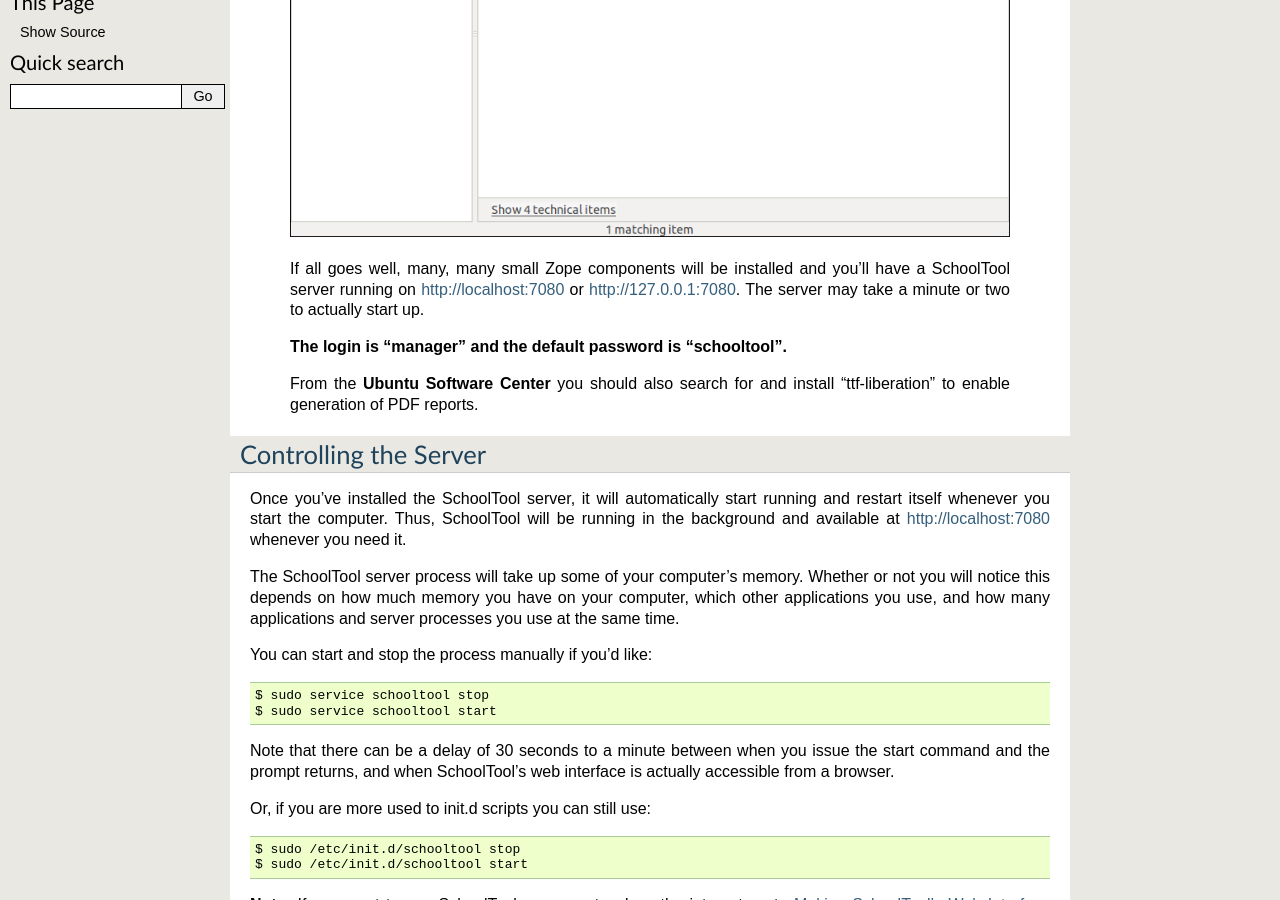
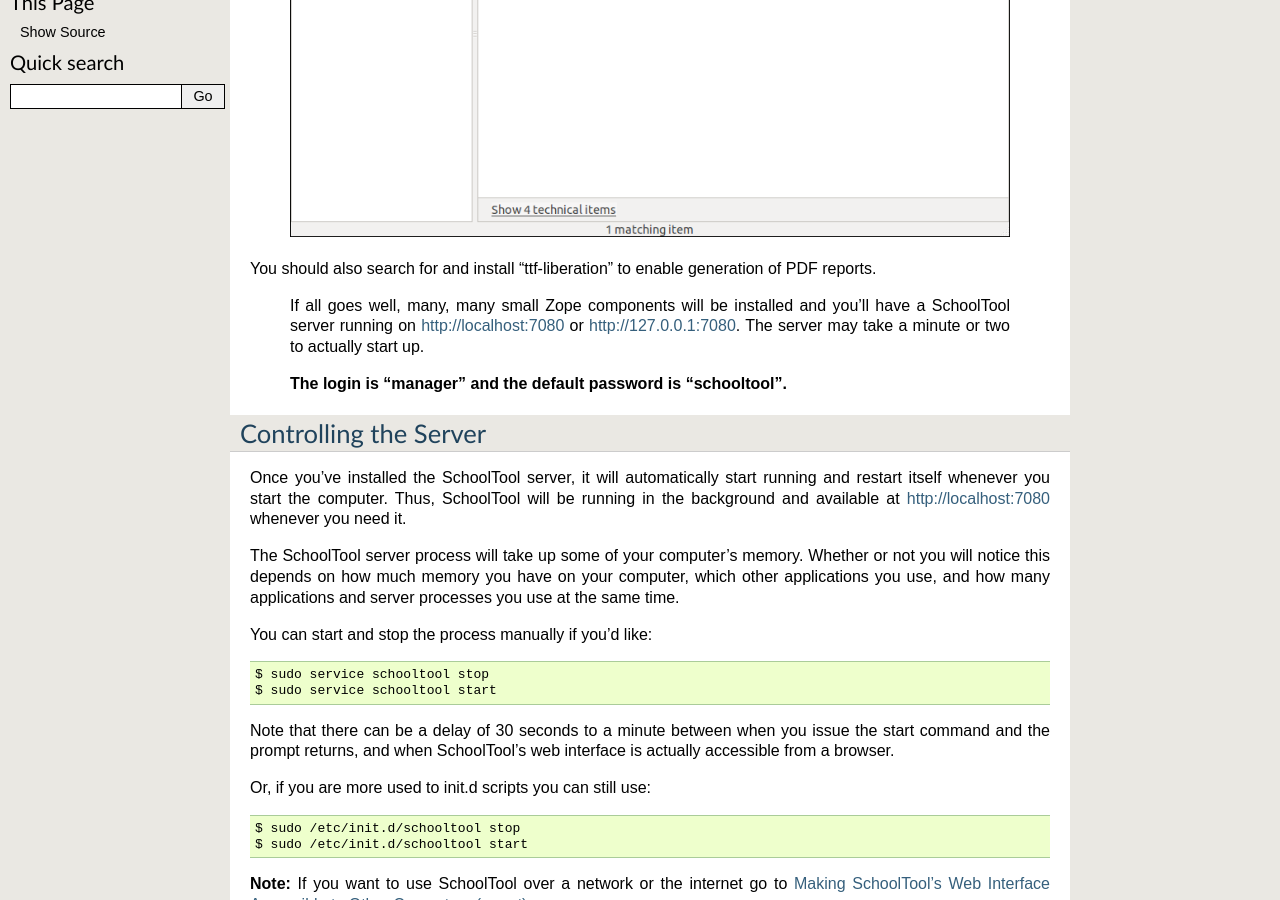
Before and after one commit to schooltool-project/schooltool-book, a Sphinx documentation site: the page built from source/install.rst, in a window 1280 px wide and 900 px high, scrolled down 520 px. Built offline with Sphinx 7.4.7, drawn with Linux system fonts in a browser that asks for light colours.

Commit message:
A few little edits for clarity.

```diff
--- a/source/install.rst
+++ b/source/install.rst
@@ -13,11 +13,11 @@
 
    .. image:: images/uss-natty.png
 
+You should also search for and install "ttf-liberation" to enable generation of PDF reports.
+
    If all goes well, many, many small Zope components will be installed and you'll have a SchoolTool server running on http://localhost:7080 or http://127.0.0.1:7080.  The server may take a minute or two to actually start up.
 
    **The login is "manager" and the default password is "schooltool".**
-
-   From the **Ubuntu Software Center** you should also search for and install "ttf-liberation" to enable generation of PDF reports.
 
 Controlling the Server
 ----------------------
--- a/source/system-requirements.rst
+++ b/source/system-requirements.rst
@@ -9,7 +9,7 @@
 
 For production deployment in a school or district, dedicated server hardware is recommended.  If SchoolTool is not the only service provided on the server, we recommend running SchoolTool by itself on a virtual server.
 
-We recommend and support installation of SchoolTool on `Ubuntu Linux <http://ubuntu.com>`_ version 10.04, "Lucid Lynx" or later.  Note, however, that in most cases, the packages for the most recent version of SchoolTool will only be available for the most recent version of Ubuntu.
+We recommend and support installation of SchoolTool on `Ubuntu Linux <http://ubuntu.com>`_ version 10.04, "Lucid Lynx" or later.  Note, however, that in most cases the packages for the most recent version of SchoolTool will only be available for the most recent version of Ubuntu.
 
 Personal
 --------
```
